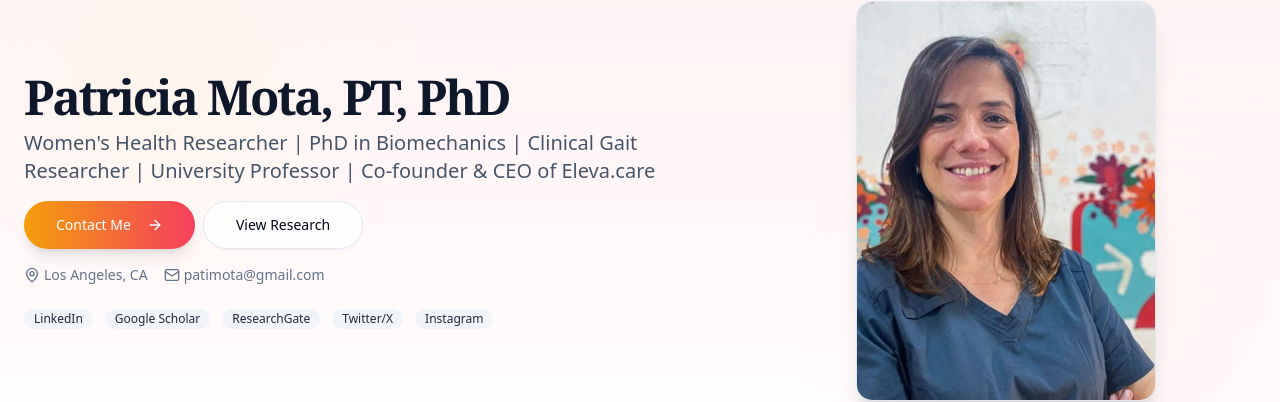
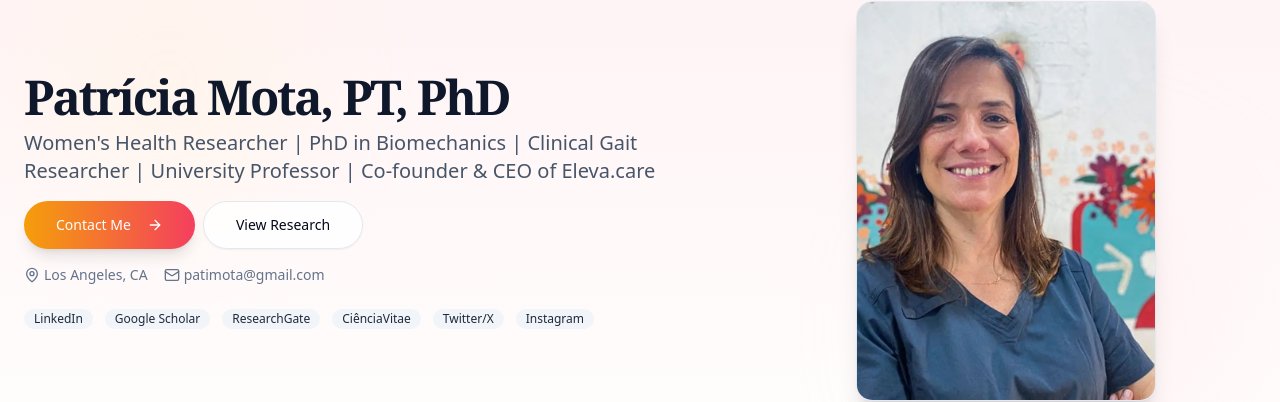
Before and after one commit to rodrigobarona/patricia-mota-webiste, a Next.js app: page / in a window 1280 px wide. Shown: the part 192-594 px from the top of the page. Built offline with nearby package versions, Linux system fonts and the light colour scheme; a web font is replaced by a local one.

Commit message:
Ciencia vitae

```diff
--- a/app/page.tsx
+++ b/app/page.tsx
@@ -20,7 +20,7 @@ export default function Home() {
               <div className="flex flex-col justify-center space-y-4">
                 <div className="space-y-2">
                   <h1 className="font-serif text-3xl font-bold tracking-tighter sm:text-4xl md:text-5xl text-slate-900">
-                    Patricia Mota, PT, PhD
+                    Patrícia Mota, PT, PhD
                   </h1>
                   <p className="text-slate-600 md:text-xl">
                     Women&apos;s Health Researcher | PhD in Biomechanics | Clinical Gait Researcher | University
@@ -79,6 +79,14 @@ export default function Home() {
                     className="inline-flex items-center rounded-full bg-slate-100 px-2.5 py-0.5 text-xs font-medium text-slate-800 hover:bg-amber-100 hover:text-amber-800 transition-colors"
                   >
                     ResearchGate
+                  </a>
+         <a
+                    href="https://www.cienciavitae.pt/portal/en/C01F-4E85-4D21"
+                    target="_blank"
+                    rel="noreferrer"
+                    className="inline-flex items-center rounded-full bg-slate-100 px-2.5 py-0.5 text-xs font-medium text-slate-800 hover:bg-amber-100 hover:text-amber-800 transition-colors"
+                  >
+                    CiênciaVitae
                   </a>
                   <a
                     href="https://x.com/patimota"
```
